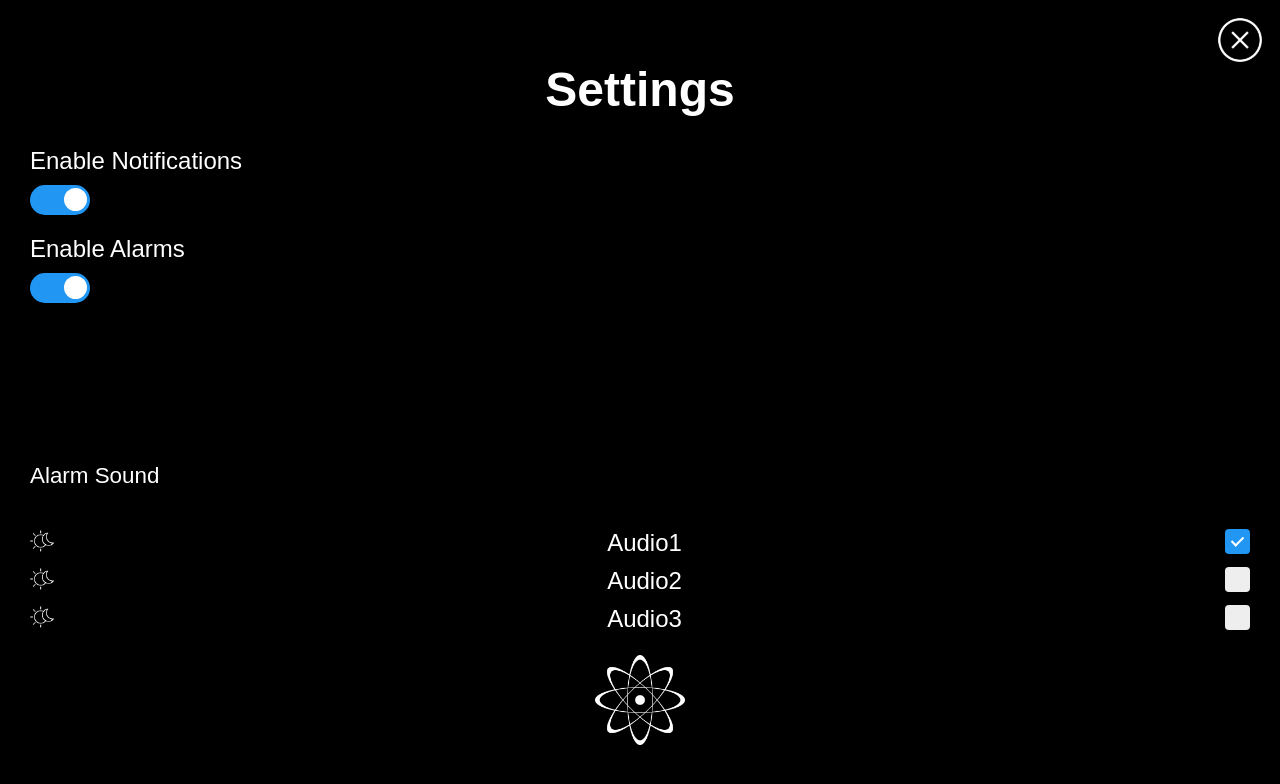
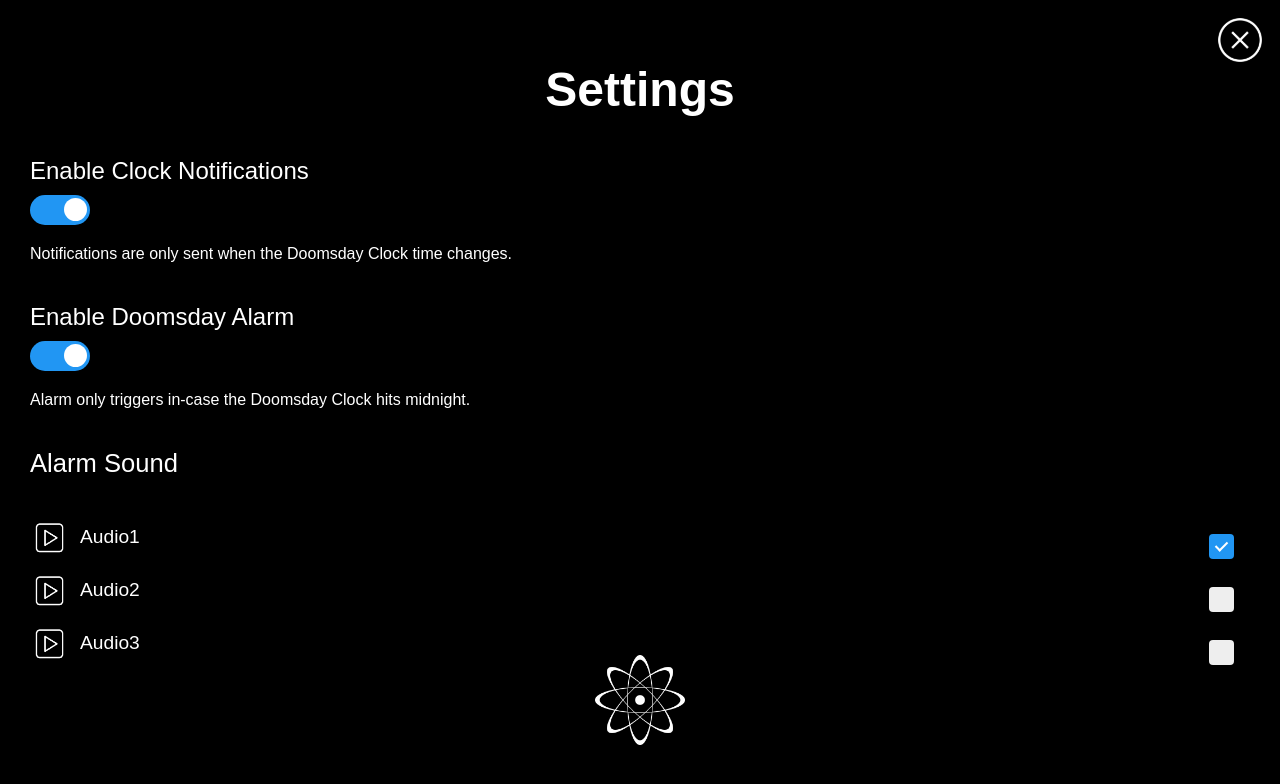
Before and after one commit to LouisPatigny/doomwatch, an Angular app: page /settings in a window 1280 px wide. Shown: the top 784 px of the page. Built offline with nearby package versions, Linux system fonts and the light colour scheme.

Commit message:
pre-notifications implement commit

```diff
--- a/src/app/features/settings/settings.component.css
+++ b/src/app/features/settings/settings.component.css
@@ -11,7 +11,7 @@
 .settings-title {
   text-align: center;
   font-size: 2.4rem;
-  margin-bottom: 30px;
+  margin-bottom: 40px;
 }
 
 /* Flexbox for Items */
@@ -27,13 +27,13 @@
 
 /* Label Styling */
 .setting-label {
-  font-size: 1.4rem;
+  font-size: 1.6rem;
   margin-bottom: 10px;
 }
 
 /* Spacing for alarm sound section */
 .alarm-sound-section {
-  margin-top: 160px;  /* Add space above the Alarm Sound block */
+  margin-top: 40px;  /* Add space above the Alarm Sound block */
   display: flex;
   flex-direction: column;
   justify-content: left;
@@ -46,7 +46,15 @@
 }
 
 .alarm-sound-title {
-  font-size: 1.4rem;
+  font-size: 1.6rem;
+}
+
+.disclaimer-container {
+  margin-bottom: 40px;
+}
+
+.disclaimer {
+  text-align: left;
 }
 
 /* Toggle Switch */
@@ -125,15 +133,16 @@ input:checked + .slider:before {
 }
 
 .play-icon {
-  width: 24px;
-  height: 24px;
+  width: 40px;
+  height: 40px;
 }
 
 /* Track name styling */
 .track-name {
-  margin-left: 10px;
   flex-grow: 1;
-  font-size: 1.5rem;
+  font-size: 1.2rem;
+  text-align: left;
+  transform: translateY(8px) translateX(10px);
 }
 
 /* Checkbox styling */
@@ -154,6 +163,7 @@ input:checked + .slider:before {
   position: absolute;
   top: 0;
   left: 0;
+  transform: translateY(16px) translateX(-16px);
   height: 25px;
   width: 25px;
   background-color: #eee;
--- a/src/app/features/settings/settings.component.html
+++ b/src/app/features/settings/settings.component.html
@@ -8,7 +8,7 @@
 
   <!-- Enable Notifications -->
   <div class="setting-item">
-    <label class="setting-label">Enable Notifications</label>
+    <label class="setting-label">Enable Clock Notifications</label>
     <label class="switch">
       <input type="checkbox" [(ngModel)]="notificationsEnabled" (change)="onSettingsChange()">
       <span class="slider round"></span>
@@ -16,12 +16,22 @@
   </div>
 
   <!-- Enable Alarms -->
+  <div class="disclaimer-container">
+    <p class="disclaimer">Notifications are only sent when the Doomsday Clock time changes.</p>
+  </div>
+
+  <!-- Disclaimer on Notifications -->
   <div class="setting-item">
-    <label class="setting-label">Enable Alarms</label>
+    <label class="setting-label">Enable Doomsday Alarm</label>
     <label class="switch">
       <input type="checkbox" [(ngModel)]="midnightAlarmEnabled" (change)="onSettingsChange()">
       <span class="slider round"></span>
     </label>
+  </div>
+
+  <!-- Disclaimer on Alarms -->
+  <div class="disclaimer-container">
+    <p class="disclaimer">Alarm only triggers in-case the Doomsday Clock hits midnight.</p>
   </div>
 
   <!-- Alarm Sounds Section -->
@@ -32,7 +42,7 @@
     @for (sound of alarmSounds; track sound) {
       <div class="audio-preview-container">
         <button class="play-button" (click)="playPreview(sound)">
-          <img src="/images/icons/dark-light-mode-icon.png" alt="Play" class="play-icon">
+          <img src="/images/icons/playshittyicon.png" alt="Play" class="play-icon">
         </button>
         <span class="track-name">{{ sound | titlecase }}</span>
         <label class="checkbox-container">
```
Also changed, not shown: public/images/icons/playshittyicon.png (added).
